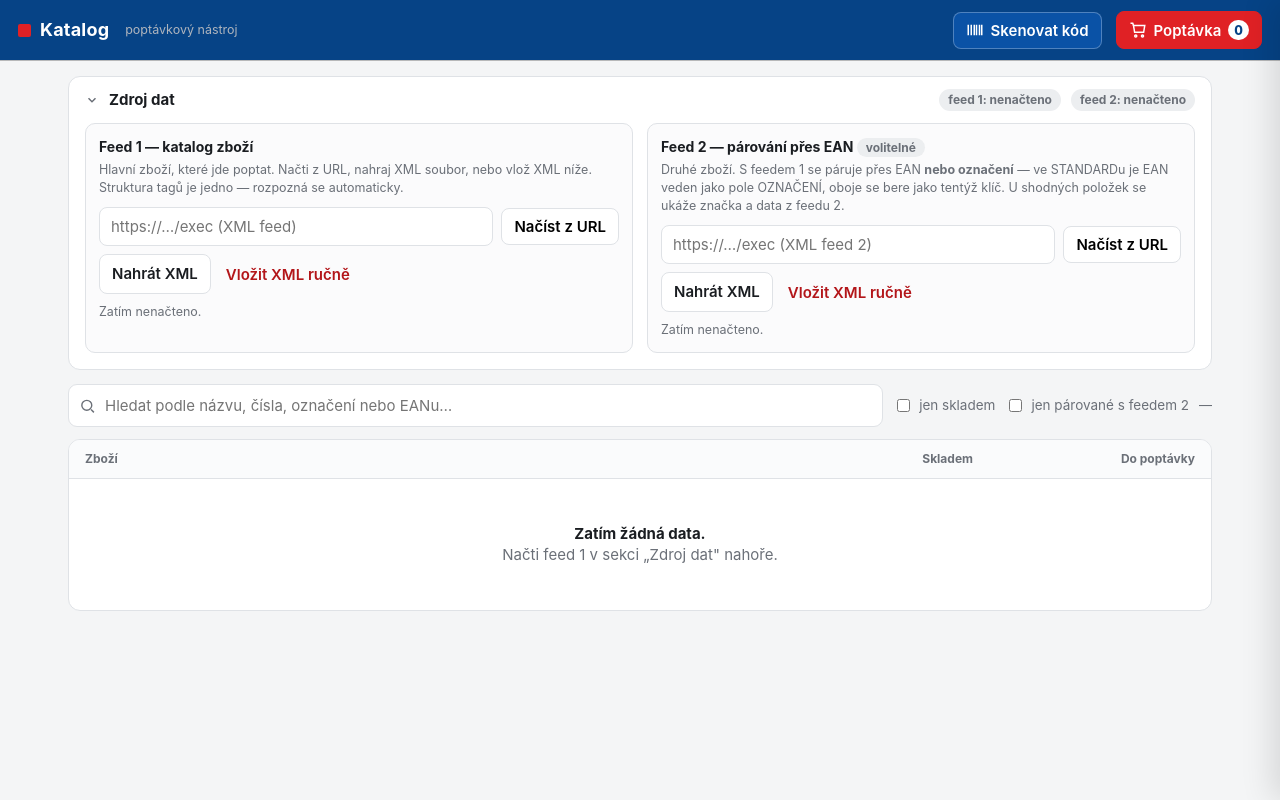
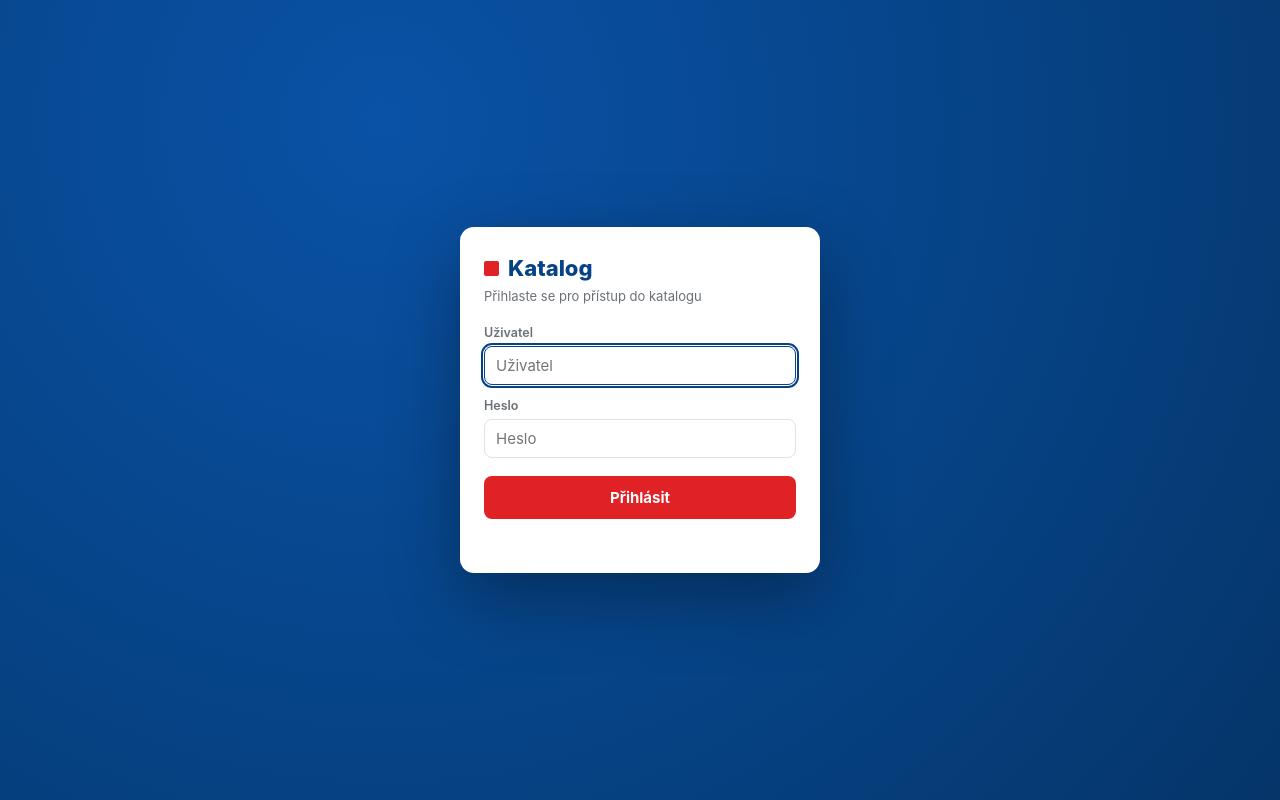
Before and after one commit to petrnepomucky/stavimex, a plain HTML site: page index.html in a window 1280 px wide. Drawn offline with Linux system fonts and the light colour scheme.

Commit message:
Add login functionality and UI elements

```diff
--- a/index.html
+++ b/index.html
@@ -156,14 +156,42 @@
   #toast{position:fixed;left:50%;bottom:22px;transform:translateX(-50%) translateY(20px);background:var(--graphite);color:#fff;padding:11px 16px;border-radius:10px;font-weight:600;opacity:0;transition:all .22s;z-index:60;box-shadow:0 8px 24px rgba(0,0,0,.3);max-width:90vw}
   #toast.show{opacity:1;transform:translateX(-50%) translateY(0)}
   #toast.match{background:var(--amber-d)}
+
+  /* ---- přihlášení ---- */
+  .login{position:fixed;inset:0;z-index:100;display:flex;align-items:center;justify-content:center;padding:20px;background:radial-gradient(circle at 30% 15%, #0a52a6, #064386 55%, #053569)}
+  .loginbox{background:#fff;border-radius:14px;padding:26px 24px;width:360px;max-width:100%;box-shadow:0 24px 70px rgba(0,0,0,.35)}
+  .loginbox .lbrand{display:inline-flex;align-items:center;font-weight:800;font-size:22px;color:var(--graphite)}
+  .loginbox .lbrand .sq{width:15px;height:15px;background:var(--amber);border-radius:2px;margin-right:9px}
+  .loginbox .lsub{color:var(--muted);font-size:13px;margin:3px 0 18px}
+  .loginbox label{display:block;font-size:12.5px;font-weight:600;color:var(--muted);margin:12px 0 4px}
+  .loginbox .lbtn{width:100%;margin-top:18px;background:var(--amber);color:#fff;border:0;padding:12px;border-radius:8px;font-weight:700;font-size:15px}
+  .loginbox .lbtn:hover{background:var(--amber-d)}
+  .loginbox .lerr{color:var(--danger);font-size:13px;margin-top:10px;min-height:18px}
 </style>
 </head>
 <body>
+
+<div class="login" id="login">
+  <div class="loginbox">
+    <div class="lbrand"><span class="sq"></span>Katalog</div>
+    <div class="lsub">Přihlaste se pro přístup do katalogu</div>
+    <label>Uživatel</label>
+    <input class="txt" id="luser" autocomplete="username" placeholder="Uživatel">
+    <label>Heslo</label>
+    <input class="txt" id="lpass" type="password" autocomplete="current-password" placeholder="Heslo">
+    <button class="lbtn" id="lbtn">Přihlásit</button>
+    <div class="lerr" id="lerr"></div>
+  </div>
+</div>
 
 <header>
   <div class="brand"><span class="sq"></span>Katalog</div>
   <div class="sub">poptávkový nástroj</div>
   <div class="spacer"></div>
+  <button class="toolbtn" id="btnLogout" title="Odhlásit">
+    <svg width="18" height="18" viewBox="0 0 24 24" fill="none" stroke="currentColor" stroke-width="2"><path d="M15 4h4v16h-4"/><path d="M10 12H3M6 8l-4 4 4 4"/></svg>
+    <span class="txtlbl">Odhlásit</span>
+  </button>
   <button class="toolbtn" id="btnScan" title="Skenovat kód">
     <svg width="18" height="18" viewBox="0 0 24 24" fill="none" stroke="currentColor" stroke-width="2"><path d="M3 5v14M7 5v14M11 5v14M14 5v14M18 5v14M21 5v14"/></svg>
     <span class="txtlbl">Skenovat kód</span>
@@ -285,6 +313,10 @@
 /* ===== KONFIGURACE ===== */
 const POPTAVKA_EMAIL = "poptavka@example.cz";   // kam poslat poptávku (mailto)
 const ODESLAT_ENDPOINT = "";                    // volitelně URL GAS doPost(e); prázdné = mailto
+const DEFAULT_FEED1_URL = "https://script.google.com/macros/s/AKfycbxtvbnGRYZNZuC6W-OhJr5ZCimqLFGcq-5NHv6g_3ZZH08sCwJENib12pRVUTkl9PzVaA/exec";
+// Přihlášení (pozn.: jde o jednoduchou HTML bránu, ne o skutečné zabezpečení — údaje jsou v kódu stránky)
+const AUTH_USER = "Stavimex";
+const AUTH_PASS = "BigMat2026";
 
 /* ===== STAV ===== */
 let products=[], SC=null;            // feed 1 + jeho schéma
@@ -562,7 +594,28 @@ $("#sendBtn").onclick=sendPoptavka;
 $("#copyBtn").onclick=()=>{ if(!cart.size){setStat("#sendStat","Košík je prázdný.","err");return;}
   navigator.clipboard.writeText(buildText()).then(()=>setStat("#sendStat","Poptávka zkopírována do schránky.","ok")).catch(()=>setStat("#sendStat","Kopírování se nepodařilo.","err")); };
 
-(function init(){ $("#url1").value=store.get("feed1url")||""; $("#url2").value=store.get("feed2url")||""; renderCart(); })();
+/* ===== PŘIHLÁŠENÍ + AUTO-NAČTENÍ ===== */
+let autoLoaded=false;
+function autoLoad(){ if(autoLoaded)return; autoLoaded=true; const u=$("#url1").value.trim(); if(u) loadFeed1FromUrl(u); }
+function enterApp(){ $("#login").style.display="none"; autoLoad(); }
+function tryLogin(){
+  const u=$("#luser").value.trim(), p=$("#lpass").value;
+  if(u.toLowerCase()===AUTH_USER.toLowerCase() && p===AUTH_PASS){ store.set("auth","1"); $("#lerr").textContent=""; enterApp(); }
+  else{ $("#lerr").textContent="Nesprávný uživatel nebo heslo."; $("#lpass").value=""; $("#lpass").focus(); }
+}
+function logout(){ store.set("auth",""); location.reload(); }
+$("#lbtn").onclick=tryLogin;
+$("#lpass").addEventListener("keydown",e=>{ if(e.key==="Enter") tryLogin(); });
+$("#luser").addEventListener("keydown",e=>{ if(e.key==="Enter") $("#lpass").focus(); });
+$("#btnLogout").onclick=logout;
+
+(function init(){
+  $("#url1").value=store.get("feed1url")||DEFAULT_FEED1_URL;
+  $("#url2").value=store.get("feed2url")||"";
+  renderCart();
+  if(store.get("auth")==="1"){ enterApp(); }        // dřív přihlášen → rovnou dovnitř + načíst
+  else { $("#luser").focus(); }
+})();
 </script>
 </body>
 </html>
```
